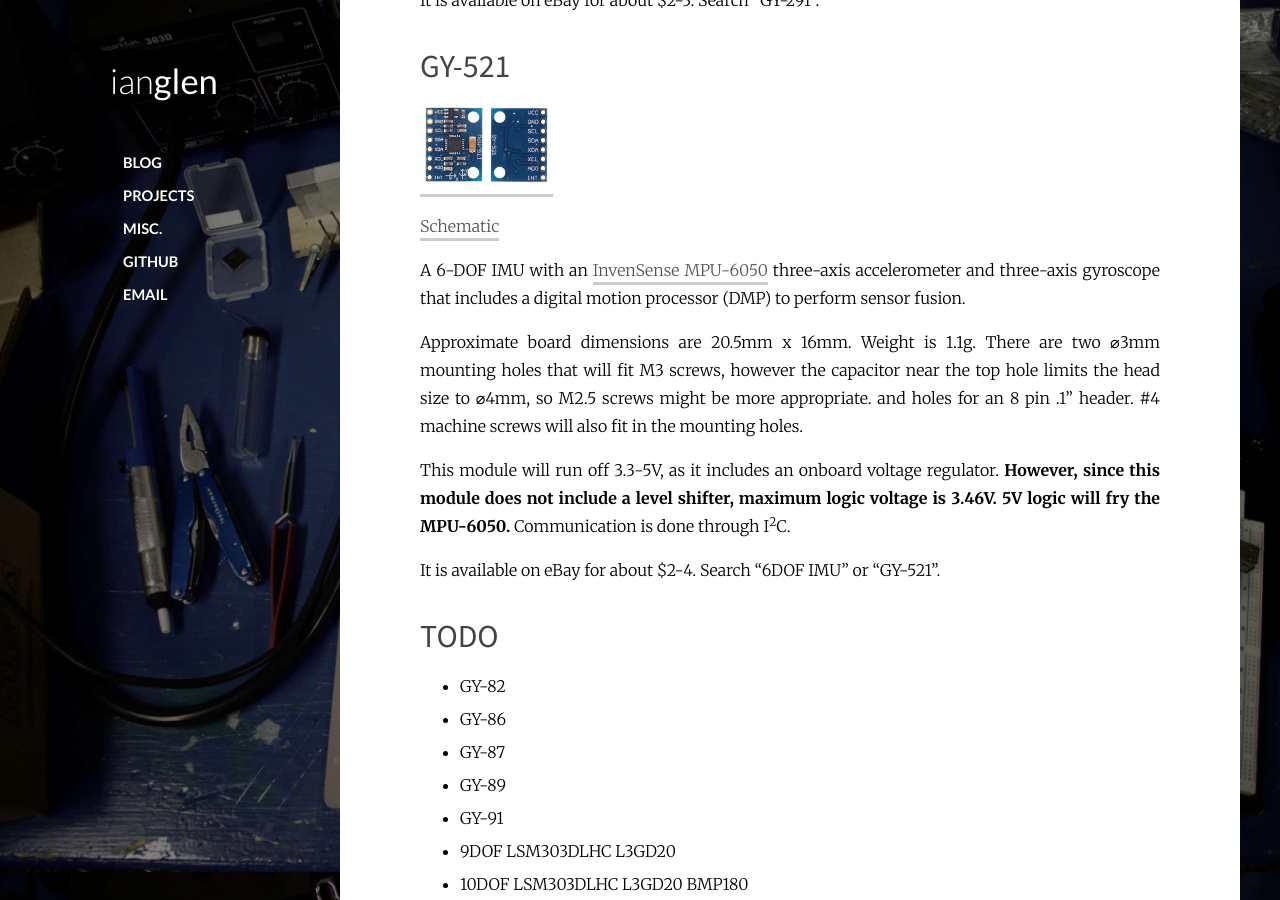
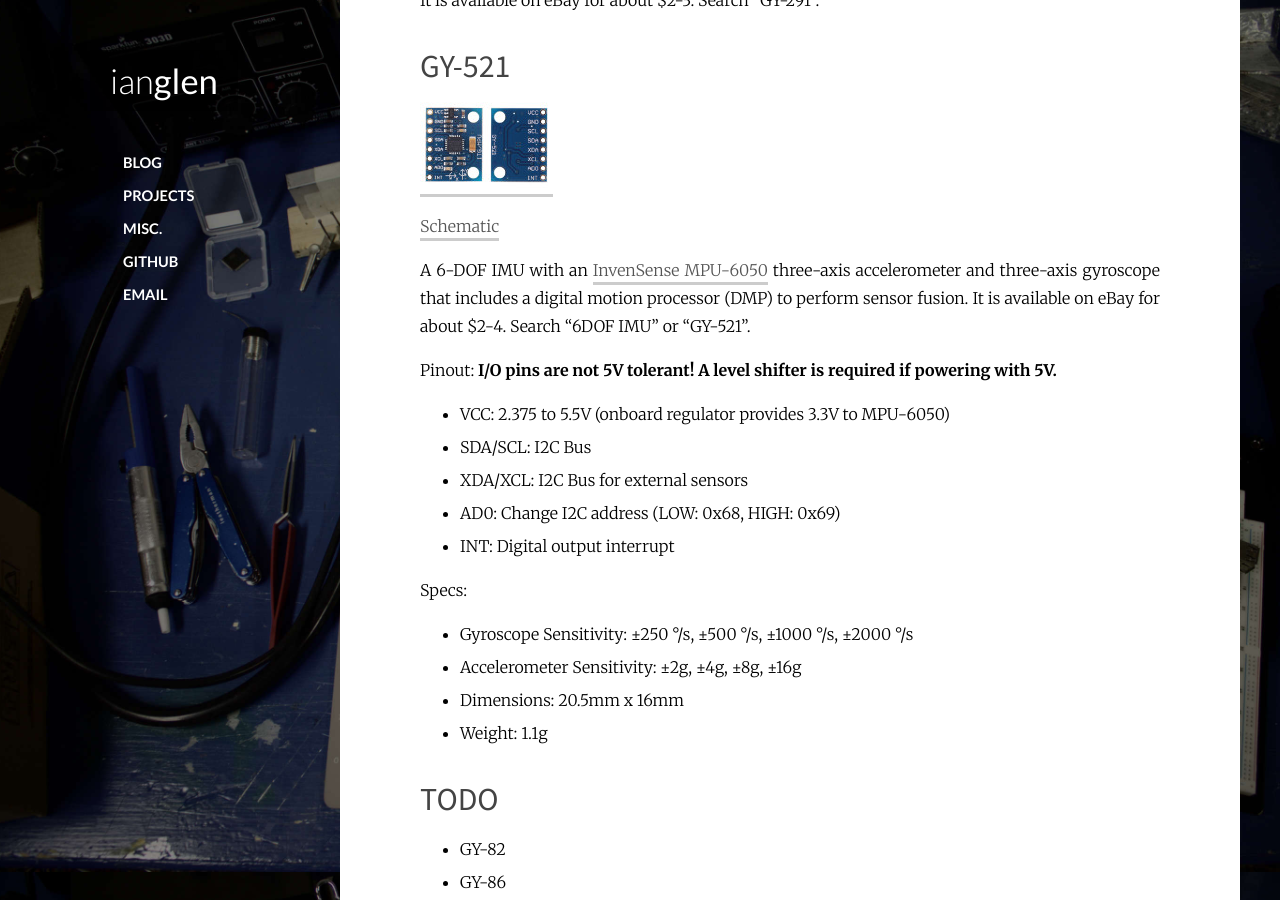
Before and after one commit to codeThatThinks/ianglen.me, a Jekyll site: the page built from misc/arduino-module-buying-guide.md, in a window 1280 px wide and 900 px high, scrolled down 4528 px. Built offline with Jekyll 4.4.1, drawn with Linux system fonts in a browser that asks for light colours.

Commit message:
Added specs for GY-521

```diff
--- a/misc/arduino-module-buying-guide.md
+++ b/misc/arduino-module-buying-guide.md
@@ -129,13 +129,20 @@ It is available on eBay for about $2-3. Search "GY-291".
 
 [Schematic](/content/misc/cheap-ebay-electronics/GY-521-schematic.jpg)
 
-A 6-DOF IMU with an [InvenSense MPU-6050](https://www.invensense.com/products/motion-tracking/6-axis/mpu-6050/) three-axis accelerometer and three-axis gyroscope that includes a digital motion processor (DMP) to perform sensor fusion.
+A 6-DOF IMU with an [InvenSense MPU-6050](https://www.invensense.com/products/motion-tracking/6-axis/mpu-6050/) three-axis accelerometer and three-axis gyroscope that includes a digital motion processor (DMP) to perform sensor fusion. It is available on eBay for about $2-4. Search "6DOF IMU" or "GY-521".
 
-Approximate board dimensions are 20.5mm x 16mm. Weight is 1.1g. There are two &#8960;3mm mounting holes that will fit M3 screws, however the capacitor near the top hole limits the head size to &#8960;4mm, so M2.5 screws might be more appropriate. and holes for an 8 pin .1" header. #4 machine screws will also fit in the mounting holes.
+Pinout: **I/O pins are not 5V tolerant! A level shifter is required if powering with 5V.**
+* VCC: 2.375 to 5.5V (onboard regulator provides 3.3V to MPU-6050)
+* SDA/SCL: I2C Bus
+* XDA/XCL: I2C Bus for external sensors
+* AD0: Change I2C address (LOW: 0x68, HIGH: 0x69)
+* INT: Digital output interrupt
 
-This module will run off 3.3-5V, as it includes an onboard voltage regulator. **However, since this module does not include a level shifter, maximum logic voltage is 3.46V. 5V logic will fry the MPU-6050.** Communication is done through I<sup>2</sup>C.
-
-It is available on eBay for about $2-4. Search "6DOF IMU" or "GY-521".
+Specs:
+* Gyroscope Sensitivity: &#177;250 &#176;/s, &#177;500 &#176;/s, &#177;1000 &#176;/s, &#177;2000 &#176;/s
+* Accelerometer Sensitivity: &#177;2g, &#177;4g, &#177;8g, &#177;16g
+* Dimensions: 20.5mm x 16mm
+* Weight: 1.1g
 
 ### TODO
 
```
